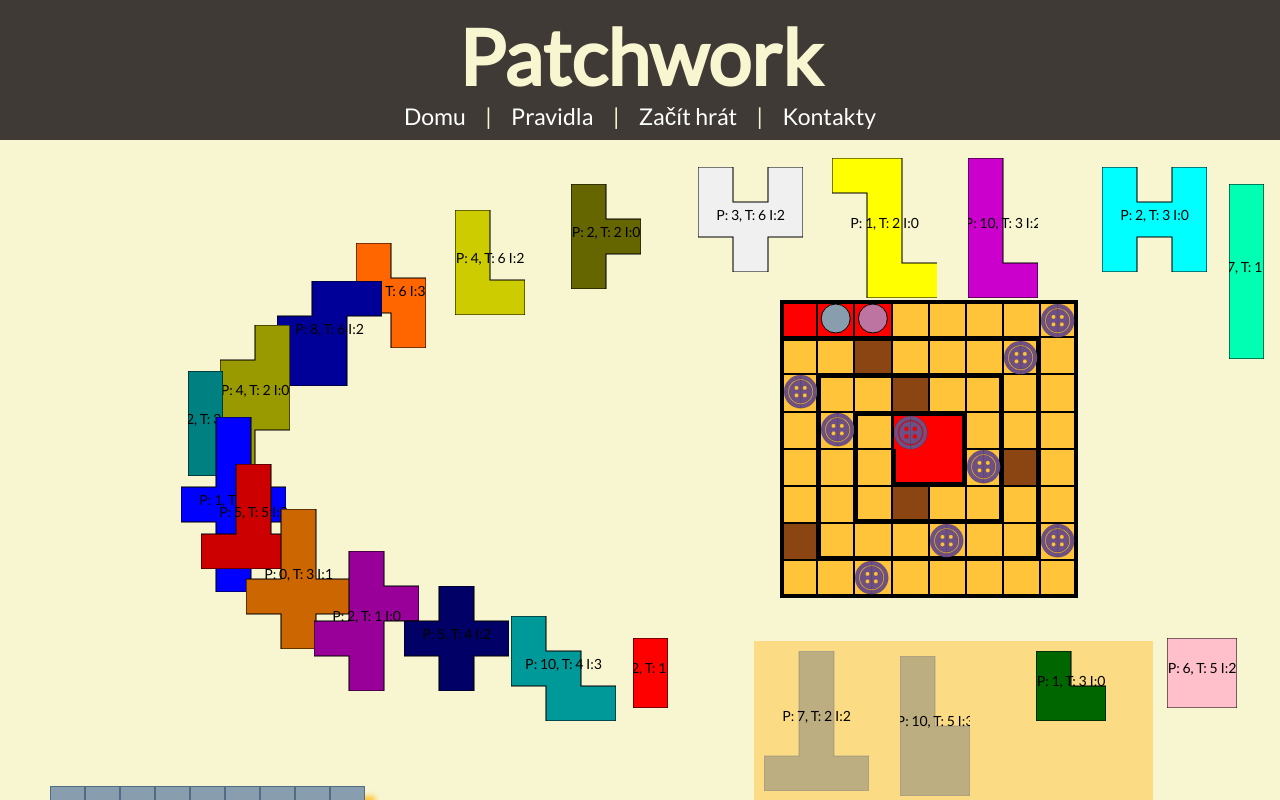
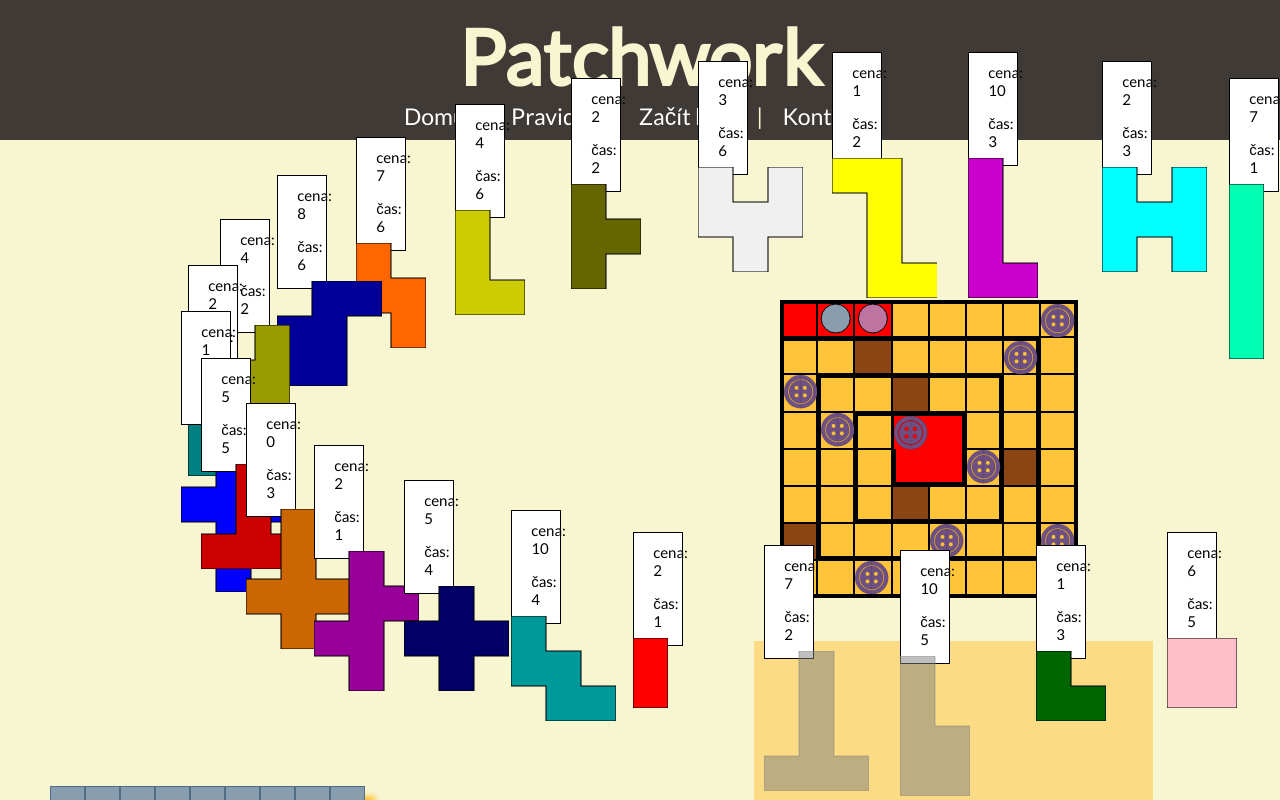
Before and after one commit to LucieDuskova/Patchwork, a React (Vite) app: page /hra in a window 1280 px wide. Shown: the top 800 px of the page. Built offline with nearby package versions, Linux system fonts and the light colour scheme.

Commit message:
popisky nad látky - nedodělané

```diff
--- a/src/components/Patch/index.jsx
+++ b/src/components/Patch/index.jsx
@@ -2,6 +2,7 @@ import * as React from 'react';
 import { motion } from 'framer-motion';
 import { useAnimation } from 'framer-motion';
 import { useEffect } from 'react';
+import './style.css';
 
 export const Patch = ({
   patch,
@@ -41,6 +42,16 @@ export const Patch = ({
 
   return (
     <>
+      <motion.div
+        className="descriptionPatch"
+        animate={{
+          y: position.y,
+          x: position.x,
+        }}
+      >
+        <p>cena: {patch.price}</p>
+        <p>čas: {patch.time}</p>
+      </motion.div>
       <motion.svg
         xmlns="http://www.w3.org/2000/svg"
         animate={controls}
@@ -80,9 +91,9 @@ export const Patch = ({
             />
           ) : null}
 
-          <text x="50%" y="50%" textAnchor="middle" fill="#000000" fontSize="2">
+          {/* <text x="50%" y="50%" textAnchor="middle" fill="#000000" fontSize="2">
             {`P: ${patch.price}, T: ${patch.time} I:${patch.income}`}
-          </text>
+          </text> */}
         </g>
       </motion.svg>
     </>
--- /dev/null
+++ b/src/components/Patch/style.css
@@ -0,0 +1,11 @@
+.descriptionPatch{
+  border: 1px solid black;
+  background-color: white;
+  width: 50px;
+  font-size: 15px;
+  position: absolute;
+  padding: 0;
+  margin: 0;
+  top: 130px ;
+  z-index: 1000;
+}
```
